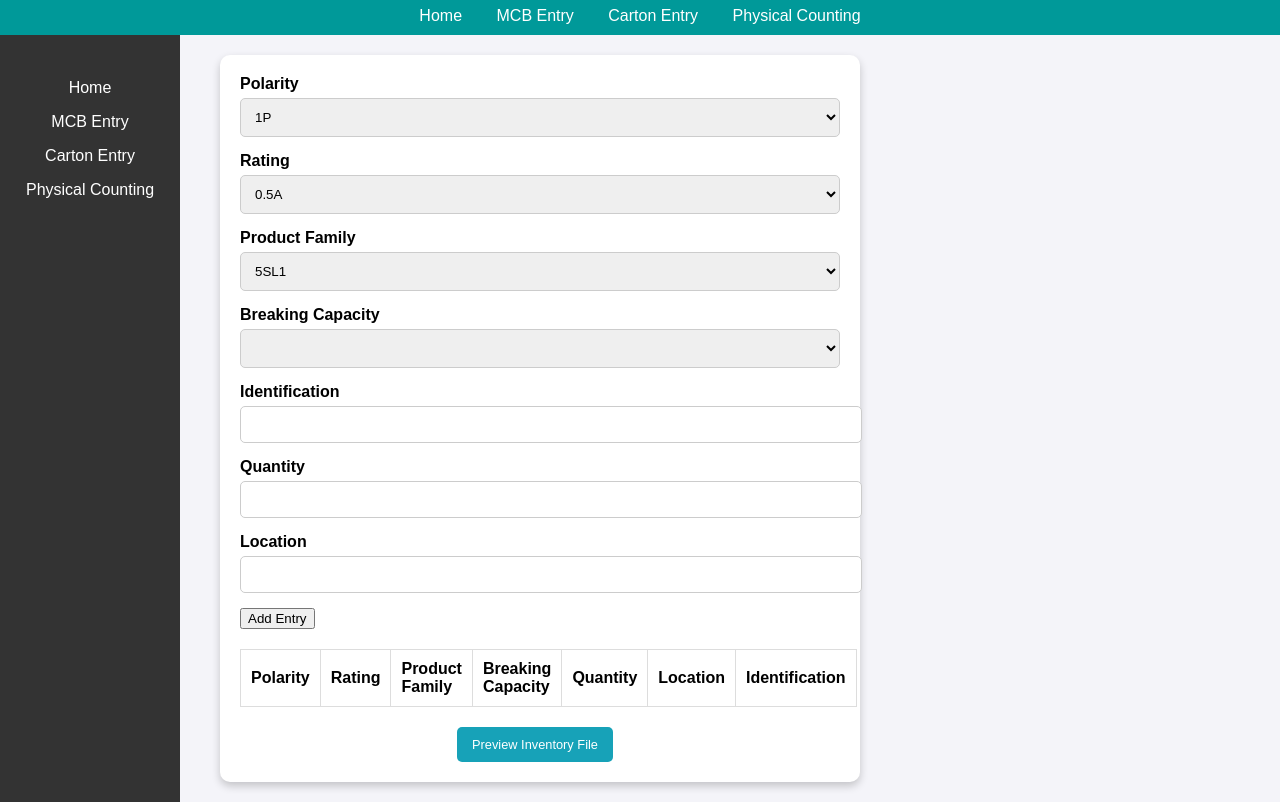
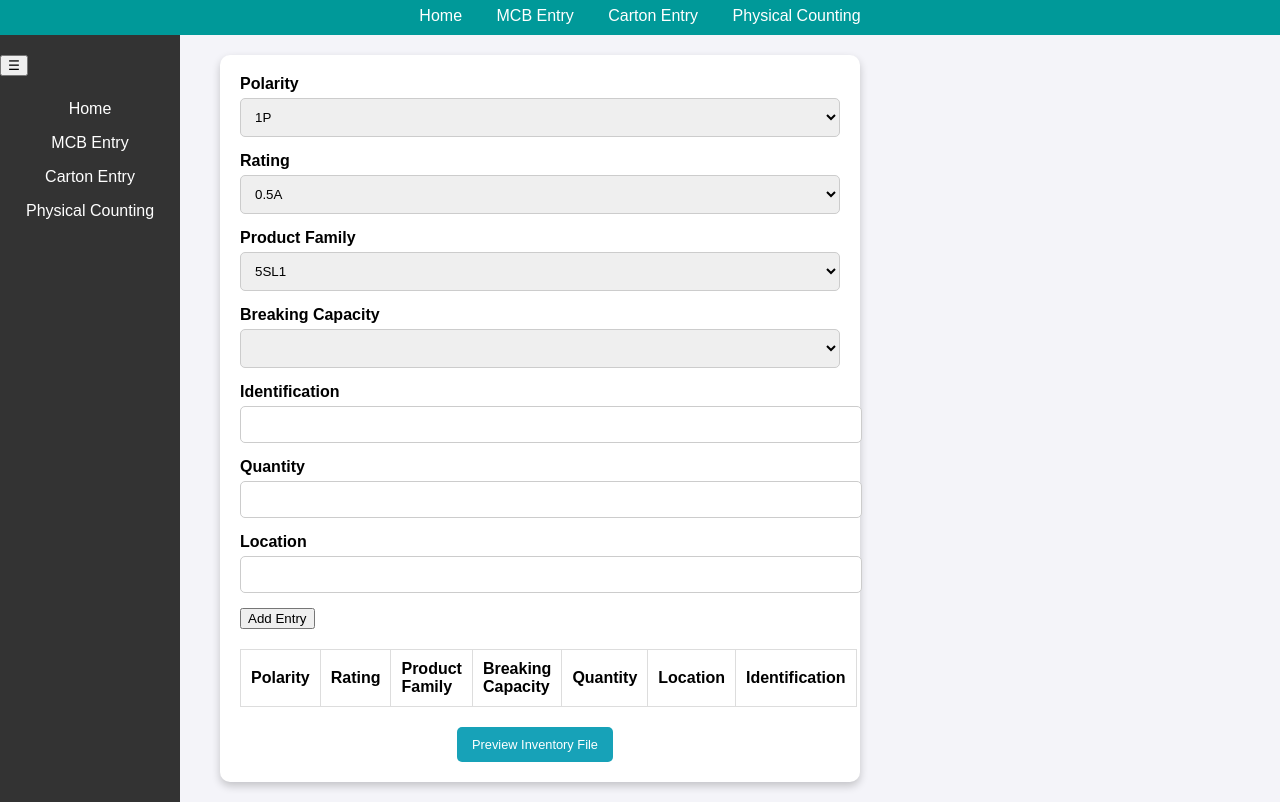
Before and after one commit to krushnaharde123/Inventory, a plain HTML site: page entry.html in a window 1280 px wide. Shown: the part 83-885 px from the top of the page. Drawn offline with Linux system fonts and the light colour scheme.

Commit message:
Update entry.html

```diff
--- a/entry.html
+++ b/entry.html
@@ -19,6 +19,7 @@
         </nav>
     </div>
     <div class="sidebar">
+        <button class="sidebar-toggle">☰</button>
         <ul>
             <li><a href="index.html">Home</a></li>
             <li><a href="entry.html">MCB Entry</a></li>
```
